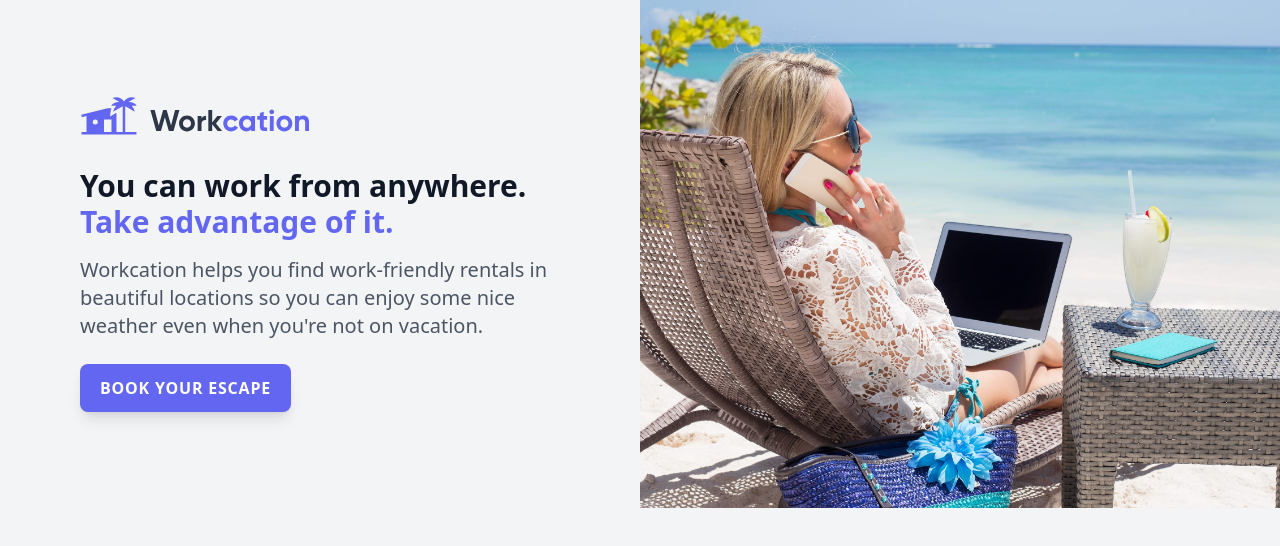
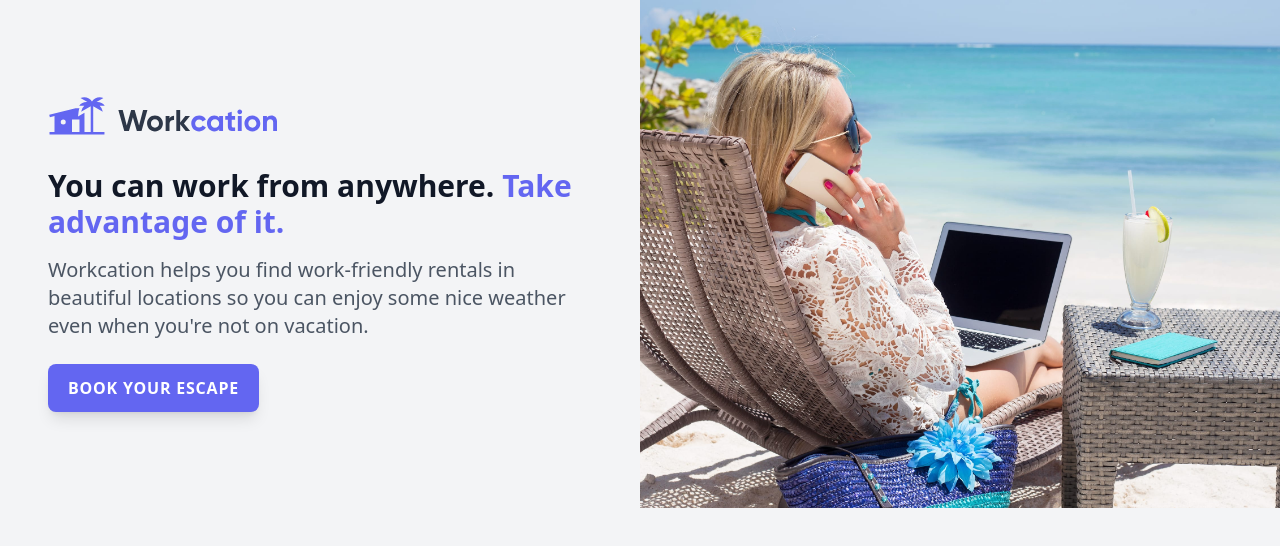
Before and after one commit to michaelr/tailwindcss-tutorial, a website built with Vite: page index.html in a window 1280 px wide. Built offline with nearby package versions, Linux system fonts and the light colour scheme.

Commit message:
03: lg: set max-w-full on first grid column

```diff
--- a/index.html
+++ b/index.html
@@ -7,7 +7,9 @@
   </head>
   <body class="bg-gray-100">
     <div class="grid lg:grid-cols-2">
-      <div class="px-8 py-12 max-w-md mx-auto sm:max-w-xl lg:px-12 lg:py-24">
+      <div
+        class="px-8 py-12 max-w-md mx-auto sm:max-w-xl lg:px-12 lg:py-24 lg:max-w-full"
+      >
         <img class="h-10" src="img/logo.svg" alt="Workcation" />
         <img
           class="mt-6 rounded-lg shadow-xl sm:mt-8 sm:h-64 sm:w-full sm:object-cover object-center lg:hidden"
```
